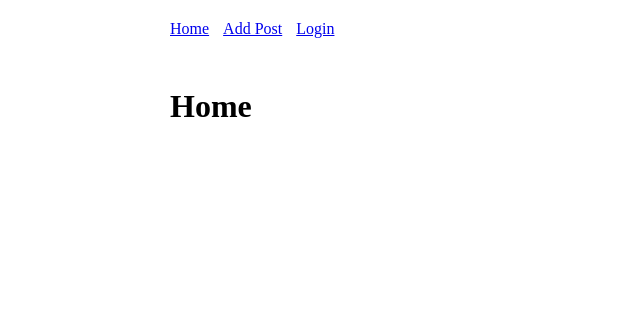
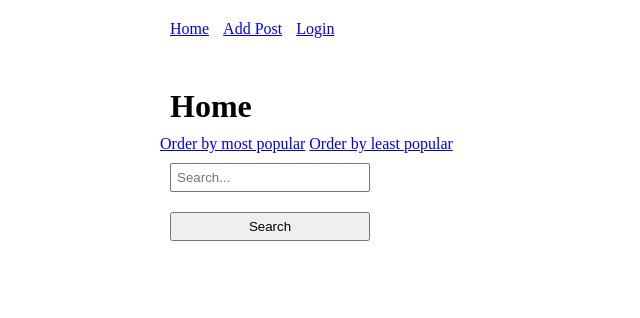
Before and after one commit to AdressaAgne/IMT-3851-Assignment-2, a PHP site: page /index.php in a window 1280 px wide. Shown: the top 318 px of the page, without its empty margins (0-640 px from the left). Run offline with PHP 8.4, Linux system fonts and the light colour scheme; data that the repository does not hold is empty.

Commit message:
simple search

```diff
--- a/App/auth.php
+++ b/App/auth.php
@@ -43,6 +43,8 @@ class Auth extends Database{
             'mail'     => $mail,
             'pw'       => password_hash($pw1, PASSWORD_BCRYPT),
         ]);
+
+        return true;
     }
 
     public function logout(){
--- a/App/posts.php
+++ b/App/posts.php
@@ -3,12 +3,26 @@
 class Posts extends Database{
 
     public function fetchAll(){
-        return $this->query('SELECT p.*, r.rating, AVG(r.rating) AS average, SUM(r.rating = 1) AS up, (SUM(r.rating = 1) * AVG(r.rating)) AS rating
-            FROM posts AS p
-            LEFT JOIN ratings AS r ON r.post_id = p.id
-            GROUP BY p.id
-            ORDER BY rating DESC
-            ')->fetchAll();
+
+        if(isset($_POST['search'])){
+
+            return $this->query('SELECT p.*, r.rating, AVG(r.rating) AS average, SUM(r.rating = 1) AS up, (SUM(r.rating = 1) * AVG(r.rating)) AS rating
+                FROM posts AS p
+                LEFT JOIN ratings AS r ON r.post_id = p.id
+                WHERE p.title LIKE :search OR p.content LIKE :search
+                GROUP BY p.id
+                ORDER BY rating '.(isset($_GET['asc']) ? '' : 'DESC').'
+                ', [
+                    'search' => '%'.$_POST['search'].'%',
+                    ])->fetchAll();
+        } else {
+            return $this->query('SELECT p.*, r.rating, AVG(r.rating) AS average, SUM(r.rating = 1) AS up, (SUM(r.rating = 1) * AVG(r.rating)) AS rating
+                FROM posts AS p
+                LEFT JOIN ratings AS r ON r.post_id = p.id
+                GROUP BY p.id
+                ORDER BY rating '.(isset($_GET['asc']) ? '' : 'DESC').'
+                ')->fetchAll();
+        }
     }
 
     public function fetch($id){
--- a/Modules/head.php
+++ b/Modules/head.php
@@ -5,7 +5,7 @@
     <meta name="viewport" content="width=device-width, initial-scale=1.0">
     <meta http-equiv="X-UA-Compatible" content="ie=edge">
     <link rel="stylesheet" href="css/main.css">
-    <title>Home</title>
+    <title><?= isset($title) ? $title : 'Home' ?></title>
 </head>
 <body>
 <nav>
--- a/addpost.php
+++ b/addpost.php
@@ -1,6 +1,8 @@
 <?php
 require_once('App/app.php');
 require_once('controllers/addpost.php');
+
+$title = 'Add Post';
 include_once('Modules/head.php');
 ?>
     <main>
--- a/controllers/login.php
+++ b/controllers/login.php
@@ -4,8 +4,8 @@ if(isset($_POST['login'])){
 }
 
 if(isset($_POST['register'])){
-    $auth->register($_POST['name'], $_POST['surname'], $_POST['mail'], $_POST['pw1'], $_POST['pw2']);
-    echo 'You are now a user';
+    $reg = $auth->register($_POST['name'], $_POST['surname'], $_POST['mail'], $_POST['pw1'], $_POST['pw2']);
+    if($reg === true) $reg = 'You are now a user';
 }
 
 $auth->redirectIfLoggedIn();
--- a/css/main.css
+++ b/css/main.css
@@ -23,3 +23,6 @@ input, textarea{
     padding: 5px;
     margin: 10px;
 }
+.search{
+    width: 200px;
+}
--- a/index.php
+++ b/index.php
@@ -5,6 +5,18 @@ include_once('Modules/head.php');
 
 <main>
     <h1>Home</h1>
+    <a href="index.php">Order by most popular</a>
+    <a href="index.php?asc">Order by least popular</a>
+
+    <form method="post">
+        <div class="form-element">
+            <input type="search" class="search" name="search" value="<?= isset($_POST['search']) ? $_POST['search'] : '' ?>" placeholder="Search...">
+        </div>
+        <div class="form-element">
+            <input type="submit" class="search" name="" value="Search">
+        </div>
+    </form>
+
     <?php
         foreach ($posts->fetchAll() as $post) {
             include('Modules/'.$post['style'].'.php');
--- a/login.php
+++ b/login.php
@@ -22,6 +22,7 @@ include_once('Modules/head.php');
         </form>
 
         <h1>Register:</h1>
+        <?php if(isset($reg)) echo $reg; ?>
         <form method="post">
             <div class="form-element">
                 <label>Name:
```
